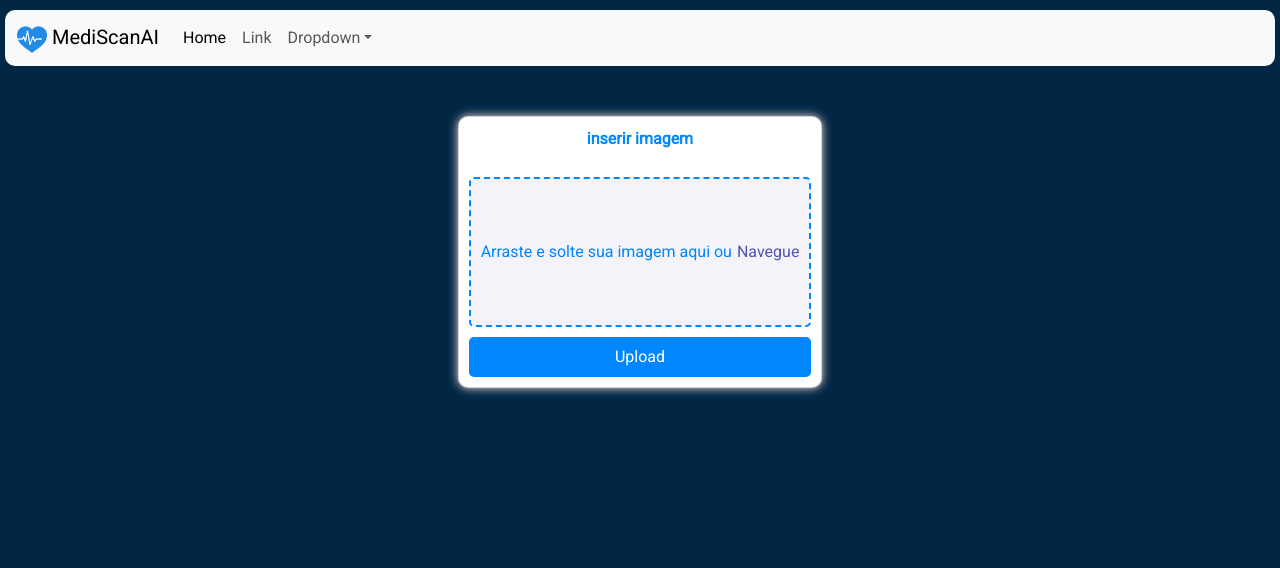
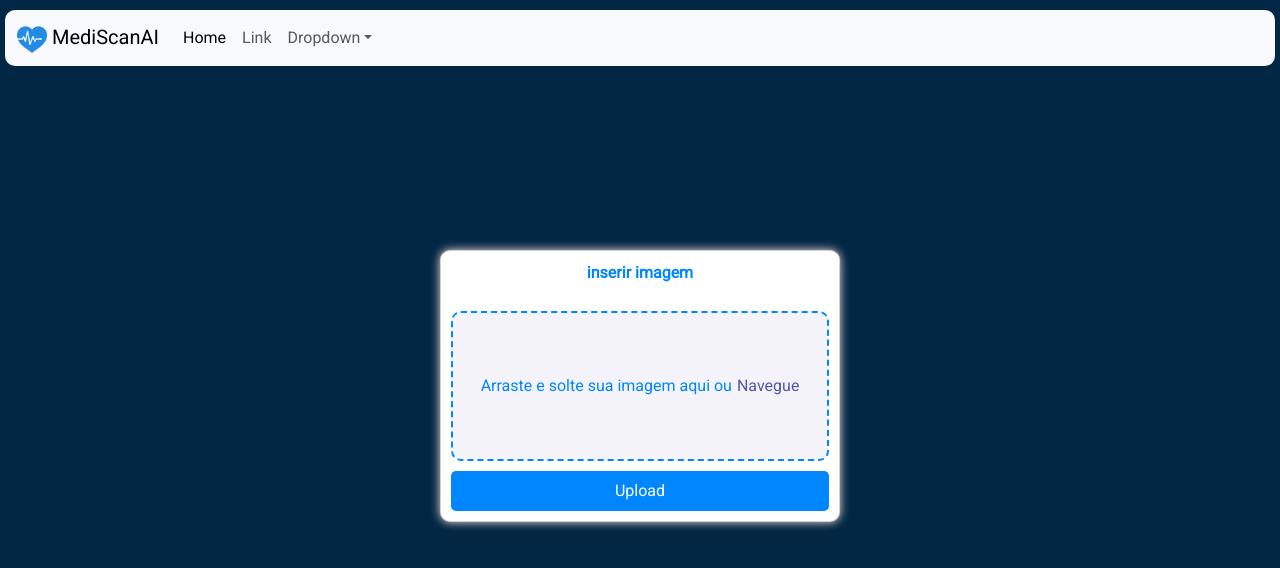
Before and after one commit to DevCarmona/login-beta, a React (Create React App) app: page / in a window 1280 px wide. Shown: the top 568 px of the page. Built offline with nearby package versions, Linux system fonts and the light colour scheme; a web font is replaced by a local one.

Commit message:
Update styles.css

```diff
--- a/src/components/uploadMultipleComponents/styles.css
+++ b/src/components/uploadMultipleComponents/styles.css
@@ -3,7 +3,9 @@ div {
 }
 
 .card-container {
-    padding-top: 50px;
+    width: 100%;
+    min-height: 80vh;
+
     display: flex;
     justify-content: center;
     align-items: center;
@@ -11,6 +13,7 @@ div {
 }
 
 .card {
+    width: 400px;
     padding: 10px;
     box-shadow: 0 0 10px #ffdfdf;
     border-radius: 10px;
@@ -40,7 +43,7 @@ div {
 
 .card .drag-area {
     height: 150px;
-    border-radius: 5px;
+    border-radius: 10px;
     padding-left: 10px;
     padding-right: 10px;
     border: 2px dashed #0086fe;
```
